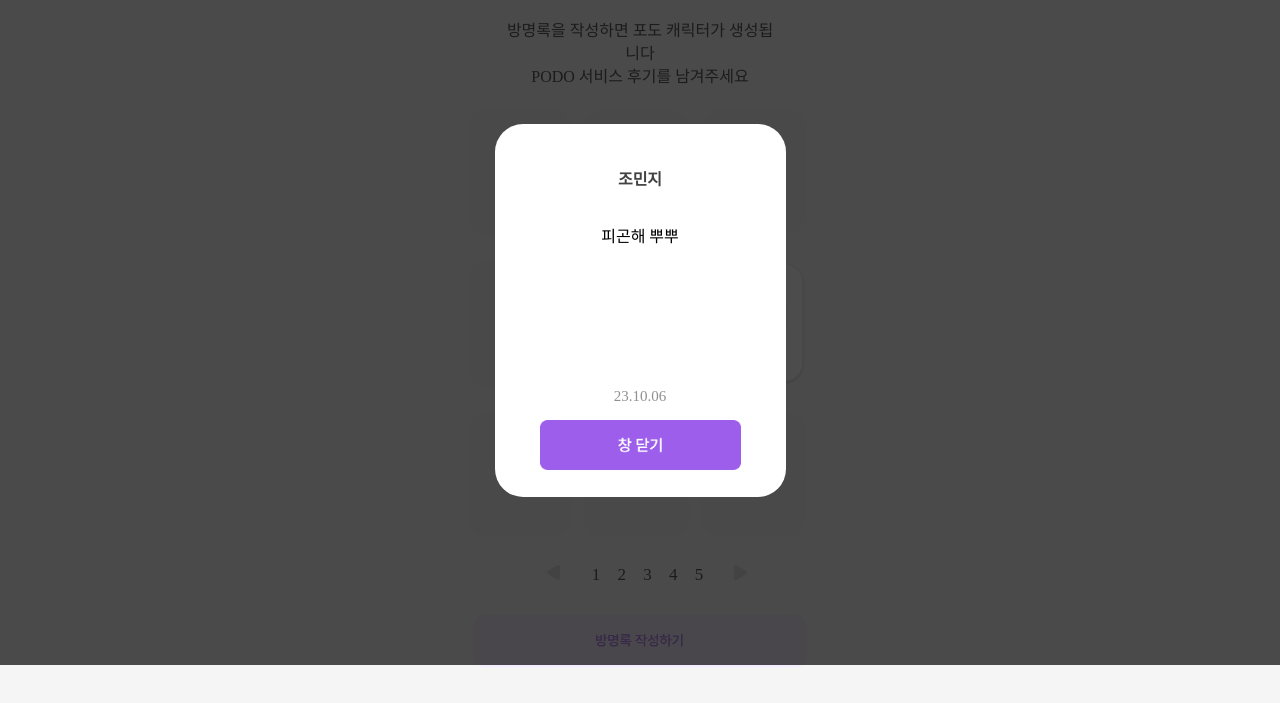
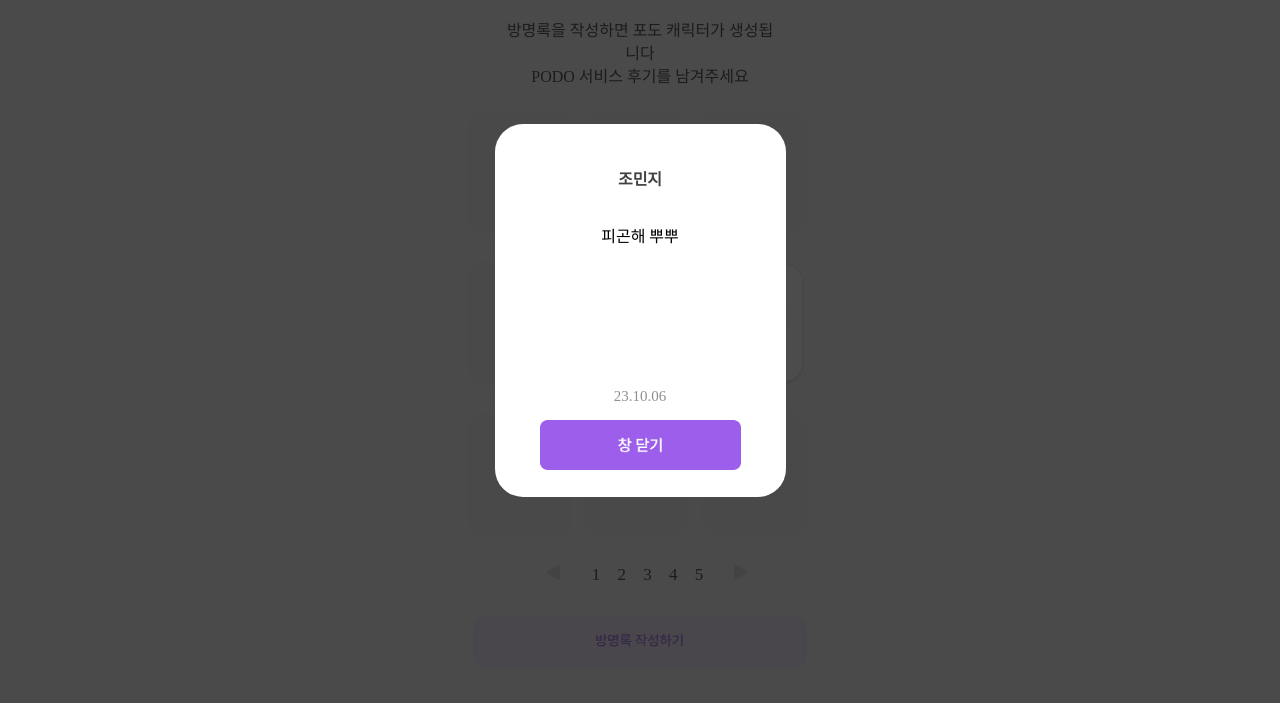
Before and after one commit to sangheon1204/guestbook, a plain HTML site: page index.html in a window 1280 px wide. Shown: the part 135-838 px from the top of the page. Drawn offline with Linux system fonts and the light colour scheme; a web font is replaced by a local one.

Commit message:
화면 보이는거 수정 #2

```diff
--- a/style.css
+++ b/style.css
@@ -90,7 +90,7 @@ body {
     top: 0;
     left: 0;
     width : 100%;
-    height : 100%;
+    height : 115%;
     background-color: rgba(26, 26, 26 ,0.78);
     z-index: 200;
 }
```
